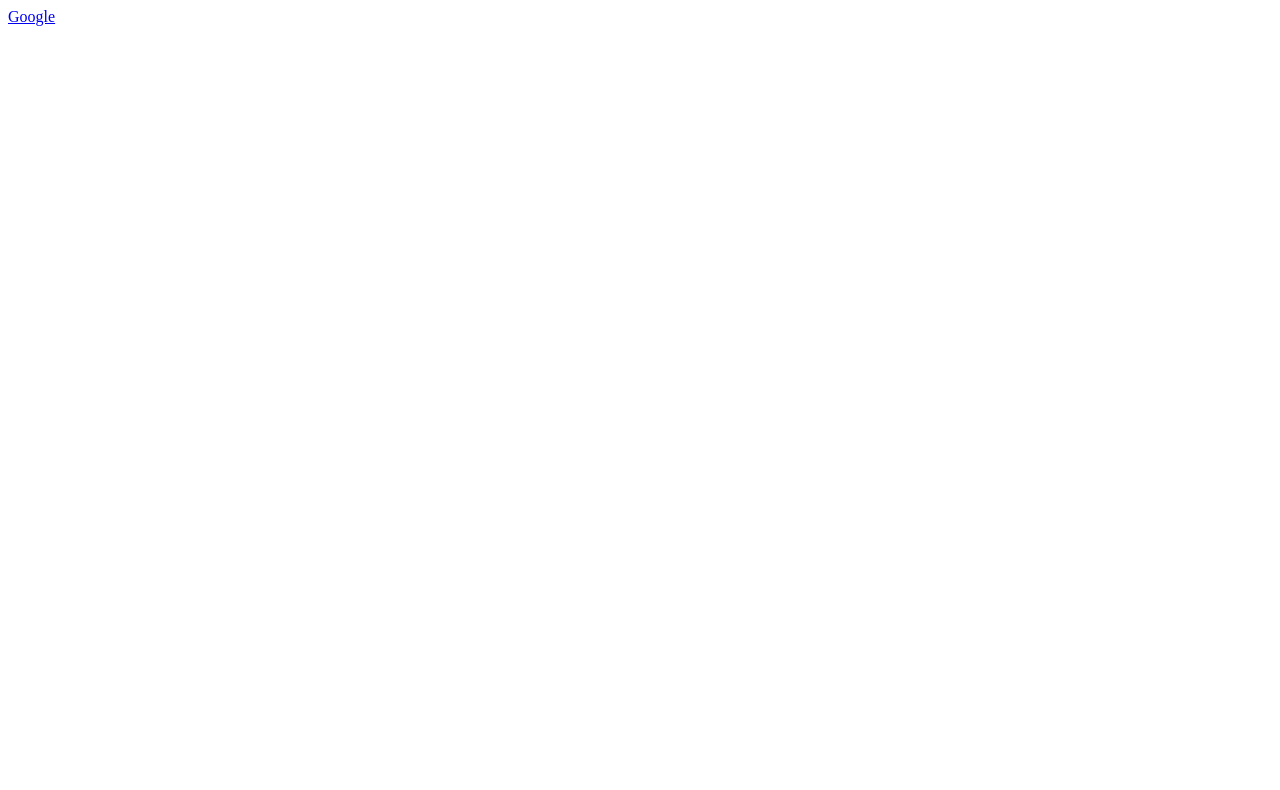
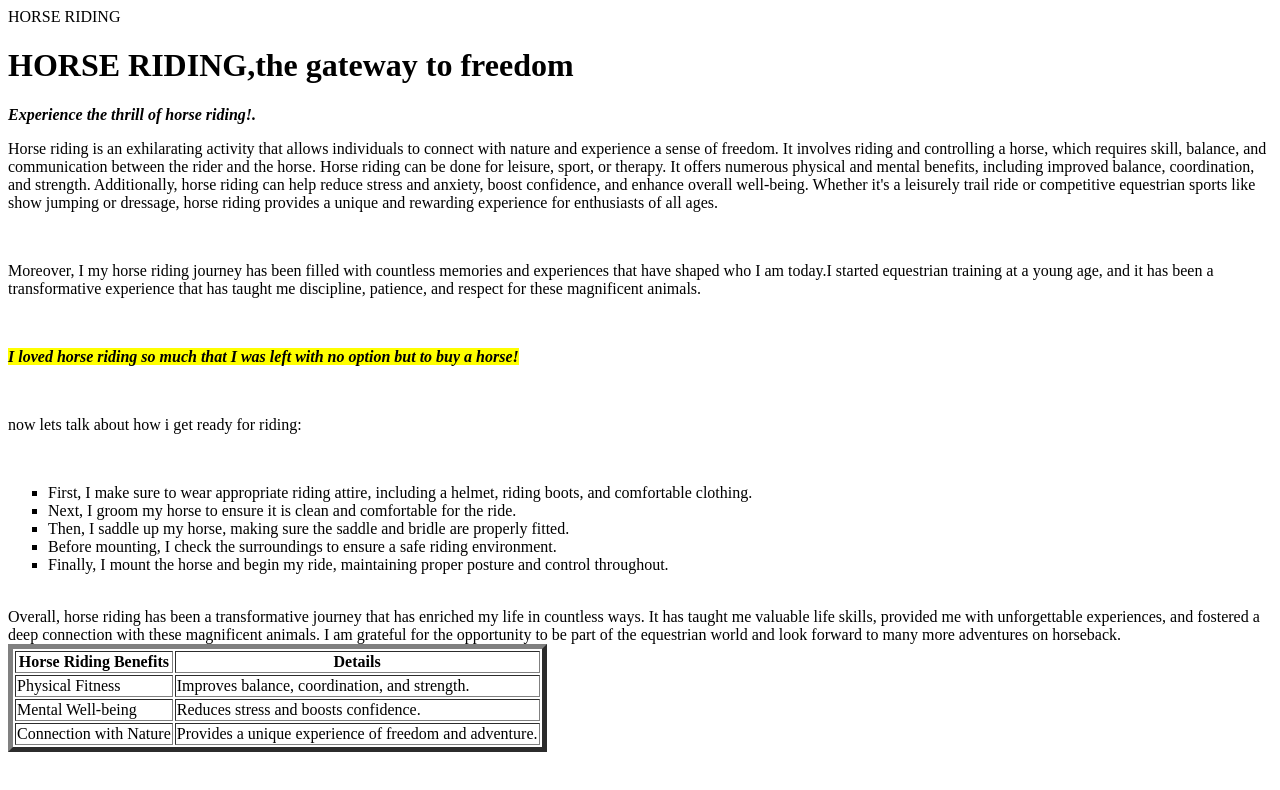
Before and after one commit to maryammir2007-sys/lesson-1, a plain HTML site: page index2.html in a window 1280 px wide. Drawn offline with Linux system fonts and the light colour scheme.

Commit message:
Add files via upload

```diff
--- a/index2.html
+++ b/index2.html
@@ -1,8 +1,40 @@
 <html>
-<head>
-    <title> LINKS</title>
-</head>
-<body>
-    <a href="https://www.google.com">Google</a>
+    <head>
+    HORSE RIDING
+    </head><br>
+    <body>
+        <h1>HORSE RIDING,the gateway to freedom</h1>
+        <p><i><b>Experience the thrill of horse riding!.</b></i></p>
+        <p>Horse riding is an exhilarating activity that allows individuals to connect with nature and experience a sense of freedom. It involves riding and controlling a horse, which requires skill, balance, and communication between the rider and the horse. Horse riding can be done for leisure, sport, or therapy. It offers numerous physical and mental benefits, including improved balance, coordination, and strength. Additionally, horse riding can help reduce stress and anxiety, boost confidence, and enhance overall well-being. Whether it's a leisurely trail ride or competitive equestrian sports like show jumping or dressage, horse riding provides a unique and rewarding experience for enthusiasts of all ages.</p><br>
+        <p>Moreover, I my horse riding journey has been filled with countless memories and experiences that have shaped who I am today.I started equestrian training at a young age, and it has been a transformative experience that has taught me discipline, patience, and respect for these magnificent animals.</p><br>
+        <p><i><mark><strong> I loved horse riding so much that I was left with no option but to buy a horse!</strong></mark></i></p><br>
+    <p> now lets talk about how i get ready for riding:</p><br>
+    <ul type="square">     <!-- List of preparation steps -->
+        <li>First, I make sure to wear appropriate riding attire, including a helmet, riding boots, and comfortable clothing.</li>
+        <li>Next, I groom my horse to ensure it is clean and comfortable for the ride.</li>
+        <li>Then, I saddle up my horse, making sure the saddle and bridle are properly fitted.</li>
+        <li>Before mounting, I check the surroundings to ensure a safe riding environment.</li>
+        <li>Finally, I mount the horse and begin my ride, maintaining proper posture and control throughout.</li>
+        </ul><br>
+    <dt>Overall, horse riding has been a transformative journey that has enriched my life in countless ways. It has taught me valuable life skills, provided me with unforgettable experiences, and fostered a deep connection with these magnificent animals. I am grateful for the opportunity to be part of the equestrian world and look forward to many more adventures on horseback.</dt>
+
+
+    <table border="5px">   <!-- Table of horse riding benefits -->
+        <tr>
+            <th>Horse Riding Benefits</th>
+            <th>Details</th>
+        </tr>
+        <tr>
+            <td>Physical Fitness</td>
+            <td>Improves balance, coordination, and strength.</td>
+        </tr>
+        <tr>
+            <td>Mental Well-being</td>
+            <td>Reduces stress and boosts confidence.</td>
+        </tr>
+        <tr>
+            <td>Connection with Nature</td>
+            <td>Provides a unique experience of freedom and adventure.</td>
+        </tr>
 </body>
 </html>
```
